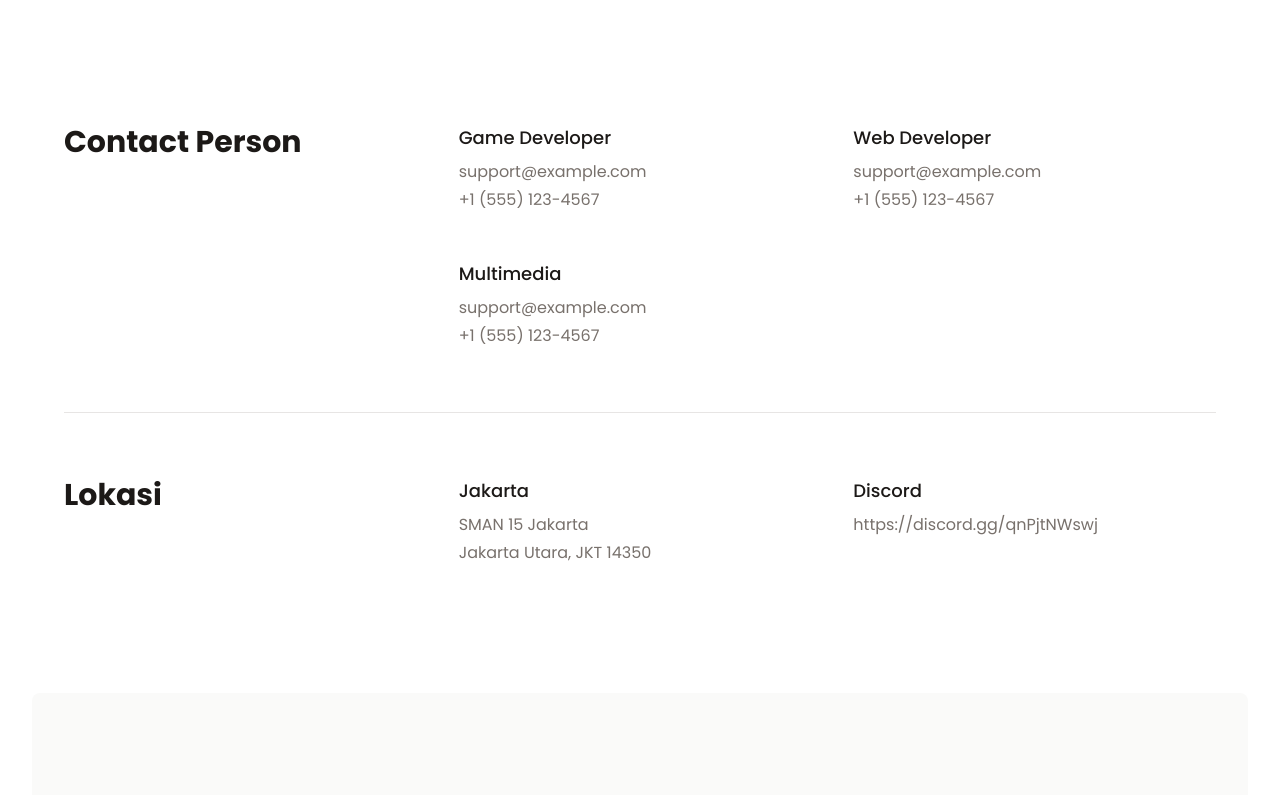
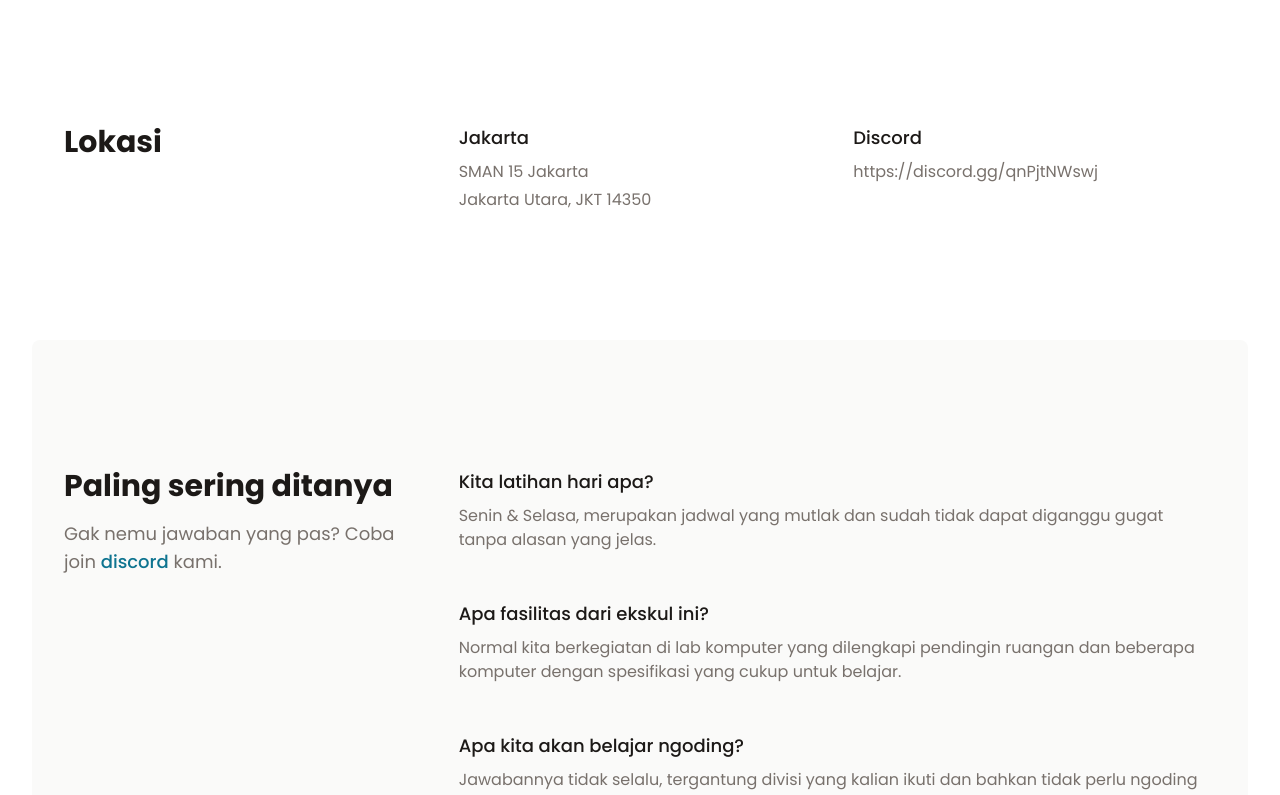
Before and after one commit to Libels/libels.fabianoo.net, a Nuxt app: page /contact in a window 1280 px wide. Shown: the part 640-1435 px from the top of the page. Built offline with nearby package versions, Linux system fonts and the light colour scheme.

Commit message:
removed cp, added dc link

```diff
--- a/pages/contact.vue
+++ b/pages/contact.vue
@@ -21,33 +21,7 @@
 			<div class="bg-white">
 				<div class="max-w-md mx-auto py-24 px-4 sm:max-w-3xl sm:py-32 sm:px-6 lg:max-w-7xl lg:px-8">
 					<div class="divide-y divide-warm-gray-200">
-						<section class="lg:grid lg:grid-cols-3 lg:gap-8" aria-labelledby="contact-heading">
-							<h2 id="contact-heading" class="text-2xl font-extrabold text-warm-gray-900 sm:text-3xl">
-								Contact Person</h2>
-							<div
-								class="mt-8 grid grid-cols-1 gap-12 sm:grid-cols-2 sm:gap-x-8 sm:gap-y-12 lg:mt-0 lg:col-span-2">
-								<div v-for="item in contactDetails" :key="item.name">
-									<h3 class="text-lg font-medium text-warm-gray-900">
-										{{ item.name }}
-									</h3>
-									<dl class="mt-2 text-base text-warm-gray-500">
-										<div>
-											<dt class="sr-only">Email</dt>
-											<dd>
-												{{ item.email }}
-											</dd>
-										</div>
-										<div class="mt-1">
-											<dt class="sr-only">Phone number</dt>
-											<dd>
-												{{ item.telephone }}
-											</dd>
-										</div>
-									</dl>
-								</div>
-							</div>
-						</section>
-						<section class="mt-16 pt-16 lg:grid lg:grid-cols-3 lg:gap-8" aria-labelledby="location-heading">
+						<section class="lg:grid lg:grid-cols-3 lg:gap-8" aria-labelledby="location-heading">
 							<h2 id="location-heading" class="text-2xl font-extrabold text-warm-gray-900 sm:text-3xl">
 								Lokasi</h2>
 							<div
@@ -74,9 +48,10 @@
 					<div class="lg:grid lg:grid-cols-3 lg:gap-8">
 						<div>
 							<h2 class="text-3xl font-extrabold text-warm-gray-900">Paling sering ditanya</h2>
-							<p class="mt-4 text-lg text-warm-gray-500">Gak nemu jawaban yang pas? Coba hubungi tim <a
-									href="#contact-heading"
-									class="font-medium text-cyan-700 hover:text-cyan-600">contact person</a> kami.</p>
+							<p class="mt-4 text-lg text-warm-gray-500">Gak nemu jawaban yang pas? Coba join <a
+									href="https://discord.gg/qnPjtNWswj"
+									class="font-medium text-cyan-700 hover:text-cyan-600">discord</a>
+								kami.</p>
 						</div>
 						<div class="mt-12 lg:mt-0 lg:col-span-2">
 							<dl class="space-y-12">
```
